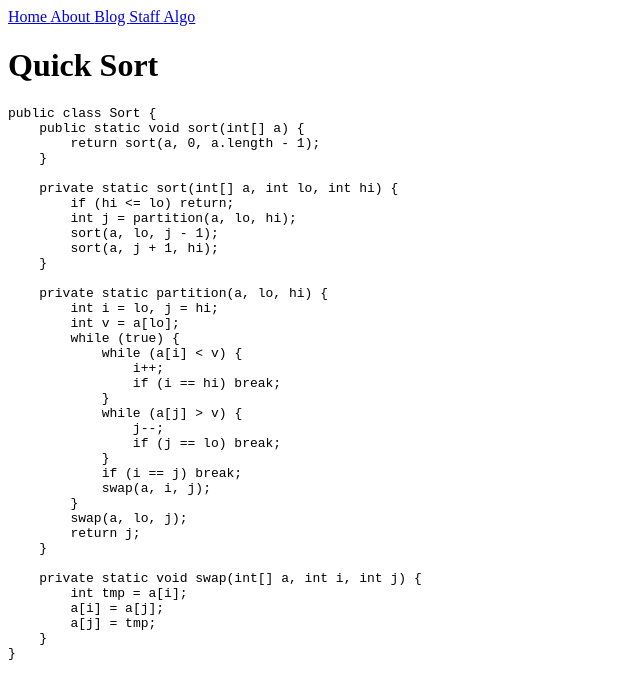
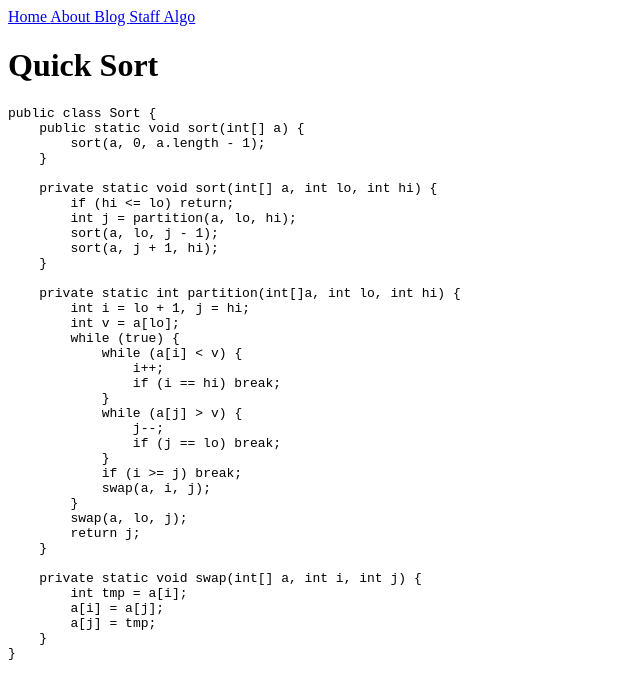
Before and after one commit to albine/instareads, a Jekyll site: the page built from _pieces/quick-sort.md, in a window 1280 px wide. Shown: the top 699 px of the page, without its empty margins (0-640 px from the left). Built offline with Jekyll 4.4.1, drawn with Linux system fonts in a browser that asks for light colours.

Commit message:
edit quicksort

````diff
--- a/_pieces/quick-sort.md
+++ b/_pieces/quick-sort.md
@@ -4,18 +4,18 @@ name: Quick Sort
 ```java
 public class Sort {
     public static void sort(int[] a) {
-        return sort(a, 0, a.length - 1);
+        sort(a, 0, a.length - 1);
     }
 
-    private static sort(int[] a, int lo, int hi) {
+    private static void sort(int[] a, int lo, int hi) {
         if (hi <= lo) return;
         int j = partition(a, lo, hi);
         sort(a, lo, j - 1);
         sort(a, j + 1, hi);
     }
 
-    private static partition(a, lo, hi) {
-        int i = lo, j = hi;
+    private static int partition(int[]a, int lo, int hi) {
+        int i = lo + 1, j = hi;
         int v = a[lo];
         while (true) {
             while (a[i] < v) {
@@ -26,7 +26,7 @@ public class Sort {
                 j--;
                 if (j == lo) break;
             }
-            if (i == j) break;
+            if (i >= j) break;
             swap(a, i, j);
         }
         swap(a, lo, j);
````
